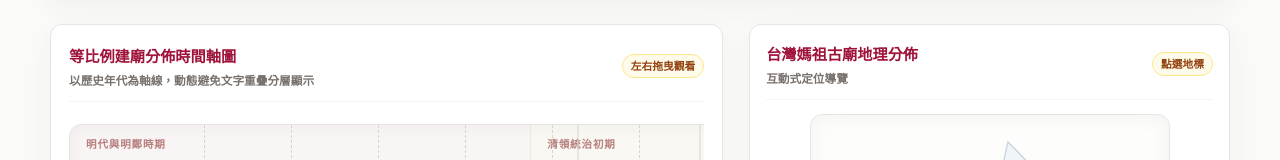
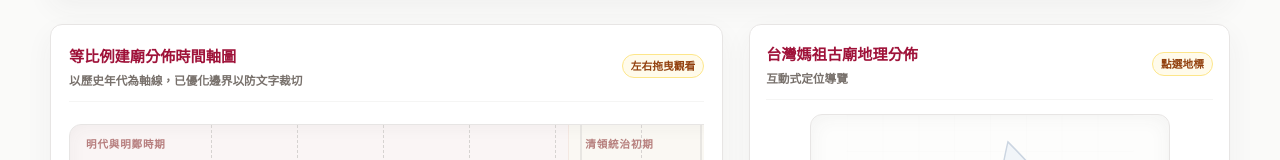
Before and after one commit to Maskywg/mazu-temple-timeline, a plain HTML site: page index.html in a window 1280 px wide. Shown: the part 587-747 px from the top of the page. Drawn offline with Linux system fonts and the light colour scheme.

Commit message:
Align timeline era bands with safe scale

```diff
--- a/index.html
+++ b/index.html
@@ -521,6 +521,8 @@
     const $ = (selector) => document.querySelector(selector);
     const $$ = (selector) => Array.from(document.querySelectorAll(selector));
     const escapeHtml = (text) => String(text).replace(/[&<>"']/g, char => ({ "&":"&amp;", "<":"&lt;", ">":"&gt;", '"':"&quot;", "'":"&#039;" }[char]));
+    const scaleYear = year => 7 + ((year - 1590) / (1870 - 1590)) * (93 - 7);
+    const timelineX = year => (scaleYear(year) / 100) * 1400;
 
     function filteredTemples() {
       return temples
@@ -603,19 +605,18 @@
     function renderChart(items) {
       const chartItems = laneTemples(items);
       const ticks = [1600, 1620, 1640, 1660, 1680, 1700, 1720, 1740, 1760, 1780, 1800, 1820, 1840, 1860];
-      const timelineX = year => 90 + ((year - 1590) / 280) * (1400 - 180);
       $("#listArea").innerHTML = `
         <div class="chart-panel panel">
           <div class="section-title">
-            <div><h2>等比例建廟分佈時間軸圖</h2><p>以歷史年代為軸線，動態避免文字重疊分層顯示</p></div>
+            <div><h2>等比例建廟分佈時間軸圖</h2><p>以歷史年代為軸線，已優化邊界以防文字裁切</p></div>
             <span class="pill">左右拖曳觀看</span>
           </div>
           <div class="rail-scroll">
             <div class="rail">
-              <div class="era-band" style="left:0;width:33%;background:rgba(244,63,94,.025)"><span>明代與明鄭時期</span></div>
-              <div class="era-band" style="left:33%;width:42%;background:rgba(245,158,11,.025)"><span>清領統治初期</span></div>
-              <div class="era-band" style="left:75%;width:25%;background:rgba(120,113,108,.04)"><span>清領中後期</span></div>
-              <div class="axis" style="left:90px;right:90px"></div>
+              <div class="era-band" style="left:0;width:${scaleYear(1683.5)}%;background:rgba(244,63,94,.025)"><span>明代與明鄭時期</span></div>
+              <div class="era-band" style="left:${scaleYear(1683.5)}%;width:${scaleYear(1800) - scaleYear(1683.5)}%;background:rgba(245,158,11,.025)"><span>清領統治初期</span></div>
+              <div class="era-band" style="left:${scaleYear(1800)}%;width:${100 - scaleYear(1800)}%;background:rgba(120,113,108,.04)"><span>清領中後期</span></div>
+              <div class="axis" style="left:${scaleYear(1590)}%;right:auto;width:${scaleYear(1870) - scaleYear(1590)}%"></div>
               ${ticks.map(year => `<div class="tick" style="left:${timelineX(year)}px"><span>${year}</span></div>`).join("")}
               ${chartItems.map(chartNode).join("")}
             </div>
@@ -627,7 +628,7 @@
     function chartNode(t) {
       const selected = state.selectedId === t.id && !state.compareMode;
       const comparing = state.compareIds.includes(t.id);
-      const left = 90 + ((t.year - 1590) / 280) * (1400 - 180);
+      const left = timelineX(t.year);
       const up = t.lane % 2 === 1;
       const depth = Math.floor(t.lane / 2) + 1;
       const offset = (up ? -1 : 1) * 45 * depth;
```
